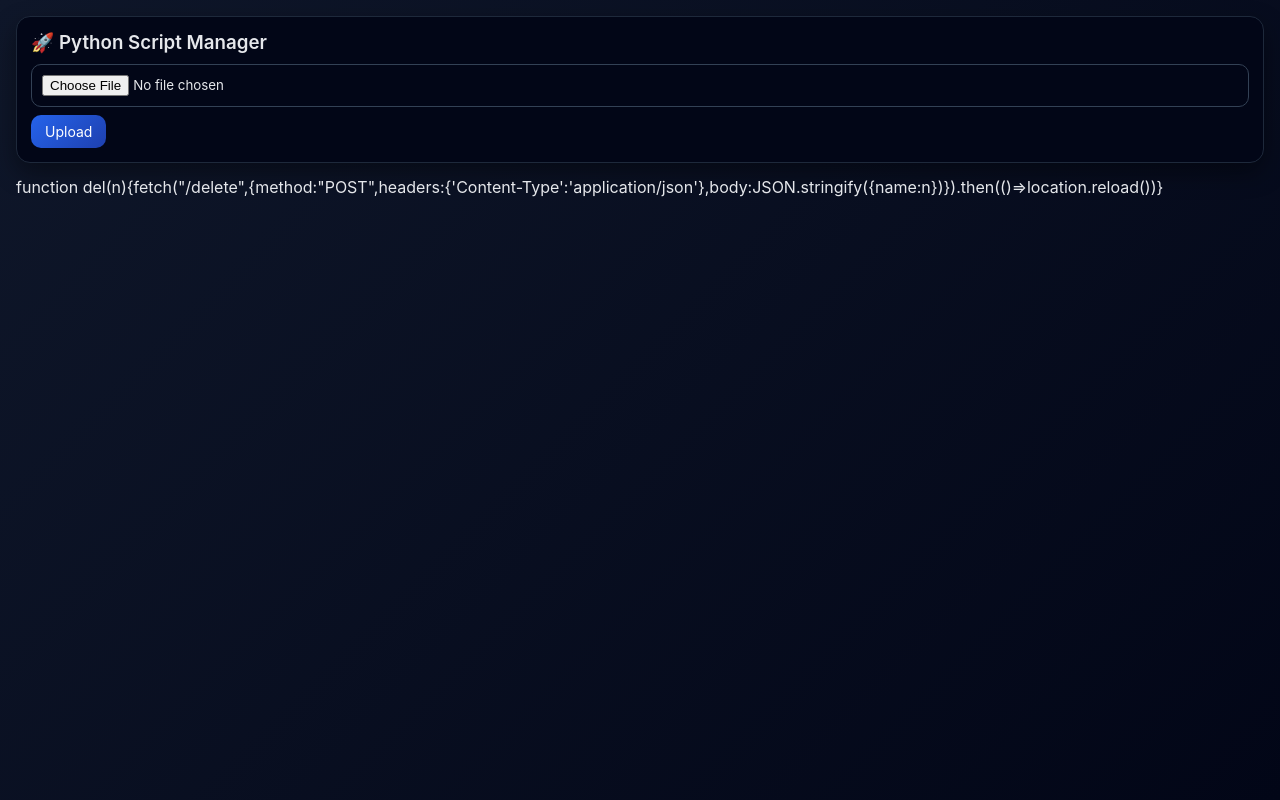
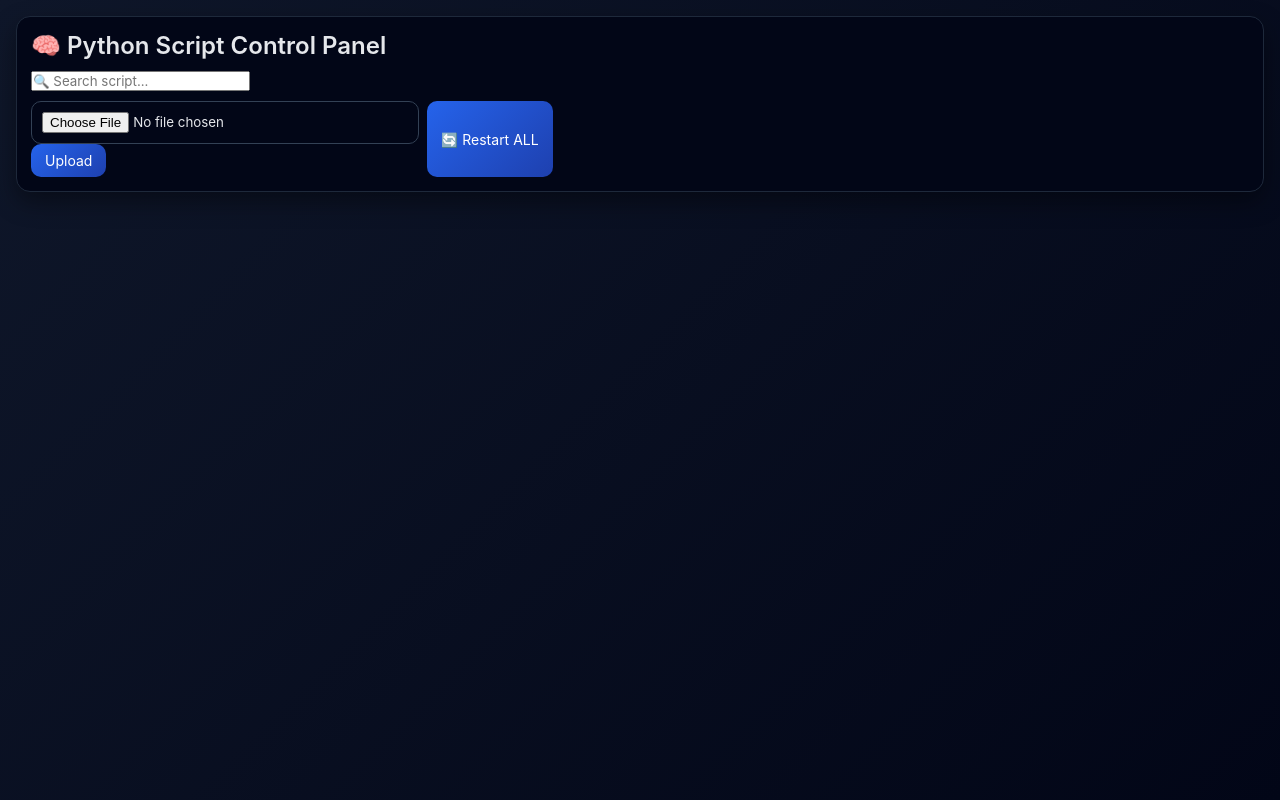
Before and after one commit to ritesh123-long/NX-Runner, a Flask app: page /dashboard in a window 1280 px wide. Run offline with Flask 3, Linux system fonts and the light colour scheme; the visitor is signed in with stand-in values (Sample User, id 1).

Commit message:
Revamp dashboard layout and functionality
Updated the dashboard to enhance user interaction with Python scripts, including a search feature and improved button labels.

```diff
--- a/templates/dashboard.html
+++ b/templates/dashboard.html
@@ -7,15 +7,21 @@
 <body>
 
 <div class="card">
-  <h3>🚀 Python Script Manager</h3>
-  <form action="/upload" method="post" enctype="multipart/form-data" class="row">
-    <input type="file" name="file">
-    <button>Upload</button>
-  </form>
+  <h2>🧠 Python Script Control Panel</h2>
+
+  <input id="search" placeholder="🔍 Search script..." onkeyup="filter()">
+
+  <div class="row" style="margin-top:10px">
+    <form action="/upload" method="post" enctype="multipart/form-data">
+      <input type="file" name="file">
+      <button>Upload</button>
+    </form>
+    <button onclick="restartAll()">🔄 Restart ALL</button>
+  </div>
 </div>
 
 {% for f in files %}
-<div class="card">
+<div class="card script" data-name="{{f}}">
   <h3>
     {{f}}
     {% if f in running %}
@@ -25,33 +31,70 @@
     {% endif %}
   </h3>
 
+  <small id="stats-{{f}}">CPU: 0% | RAM: 0MB</small>
+
   <div class="row">
-    <button onclick="run('{{f}}')">Run</button>
-    <button class="stop" onclick="stop('{{f}}')">Stop</button>
-    <button class="delete" onclick="del('{{f}}')">Delete</button>
+    <button onclick="run('{{f}}')">▶ Run</button>
+    <button class="stop" onclick="stop('{{f}}')">⏹ Stop</button>
+    <button onclick="restart('{{f}}')">🔁 Restart</button>
+    <button class="delete" onclick="del('{{f}}')">🗑 Delete</button>
   </div>
 
-  <br>
-  <iframe src="/logs/{{f}}"></iframe>
+  <label>
+    <input type="checkbox" checked onchange="toggleScroll(this)">
+    Auto-scroll logs
+  </label>
+
+  <pre id="log-{{f}}" style="height:220px;overflow:auto;background:#020617;border-radius:10px;padding:8px"></pre>
 </div>
 {% endfor %}
 
 <script>
+let autoScroll = true
+
+function toggleScroll(el){ autoScroll = el.checked }
+
 function run(n){
  fetch("/run",{method:"POST",headers:{'Content-Type':'application/json'},body:JSON.stringify({name:n})})
 }
 function stop(n){
  fetch("/stop",{method:"POST",headers:{'Content-Type':'application/json'},body:JSON.stringify({name:n})})
 }
+function restart(n){
+ fetch("/restart",{method:"POST",headers:{'Content-Type':'application/json'},body:JSON.stringify({name:n})})
+}
 function del(n){
  fetch("/delete",{method:"POST",headers:{'Content-Type':'application/json'},body:JSON.stringify({name:n})})
  .then(()=>location.reload())
 }
+function restartAll(){
+ fetch("/restart-all",{method:"POST"})
+}
+
+function filter(){
+ let q = document.getElementById("search").value.toLowerCase()
+ document.querySelectorAll(".script").forEach(s=>{
+   s.style.display = s.dataset.name.toLowerCase().includes(q) ? "block":"none"
+ })
+}
+
+function update(){
+ {% for f in files %}
+ fetch("/log-text/{{f}}").then(r=>r.text()).then(t=>{
+   let el=document.getElementById("log-{{f}}")
+   el.textContent=t
+   if(autoScroll) el.scrollTop=el.scrollHeight
+ })
+ fetch("/stats/{{f}}").then(r=>r.json()).then(d=>{
+   document.getElementById("stats-{{f}}").textContent =
+    `CPU: ${d.cpu}% | RAM: ${d.ram}MB`
+ })
+ {% endfor %}
+}
+
+setInterval(update,2000)
+update()
 </script>
 
 </body>
-</html>function del(n){fetch("/delete",{method:"POST",headers:{'Content-Type':'application/json'},body:JSON.stringify({name:n})}).then(()=>location.reload())}
-</script>
-
-</body>
-</html>
+  </html>
```
